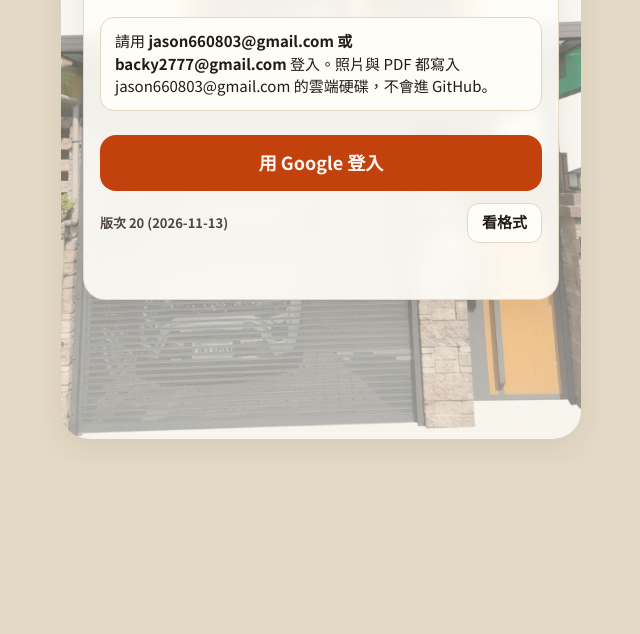
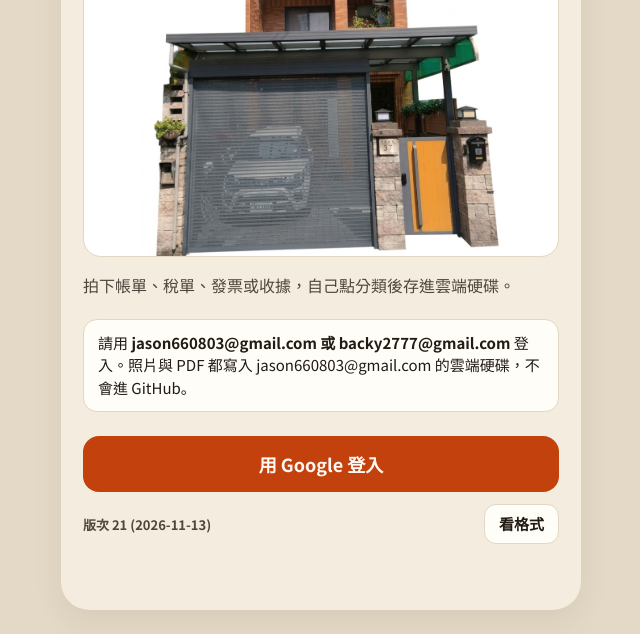
Before and after one commit to schmidtaiwan/JasonHome, a plain HTML site: page index.html in a window 1280 px wide. Shown: the part 337-971 px from the top of the page, without its empty margins (319-959 px from the left). Before the commit the page ends 800 px from the top, so only its background shows below. Drawn offline with Linux system fonts and the light colour scheme.

Commit message:
登入頁改成標題在上、其下顯示我家照片，版次 21。
Co-authored-by: Cursor <cursoragent@cursor.com>

```diff
--- a/app.css
+++ b/app.css
@@ -71,32 +71,15 @@ button:active { transform: translateY(1px); }
 }
 
 .gate {
-  position: relative;
-  isolation: isolate;
   min-height: 100dvh;
   display: flex;
   flex-direction: column;
   justify-content: center;
   padding: 28px 22px calc(28px + env(safe-area-inset-bottom));
-  background:
-    linear-gradient(180deg, rgba(243, 236, 223, 0.28) 0%, rgba(243, 236, 223, 0.55) 100%),
-    url("home.jpg?v=20") center top / cover no-repeat,
-    var(--bg);
 }
 
 .gate.showing-story {
   justify-content: flex-start;
-}
-
-#login-pane, #story-pane {
-  position: relative;
-  z-index: 1;
-  padding: 18px 16px;
-  border-radius: 22px;
-  background: rgba(255, 253, 248, 0.9);
-  border: 1px solid rgba(227, 214, 194, 0.9);
-  box-shadow: var(--shadow);
-  backdrop-filter: blur(8px);
 }
 
 .mark {
@@ -112,6 +95,18 @@ button:active { transform: translateY(1px); }
   margin: 16px 0 8px;
   font-weight: 700;
   letter-spacing: 0;
+}
+
+.home-photo {
+  display: block;
+  width: 100%;
+  max-height: min(52vh, 420px);
+  margin: 4px 0 16px;
+  object-fit: contain;
+  object-position: center top;
+  border-radius: 18px;
+  background: #fff;
+  border: 1px solid var(--line);
 }
 
 .story {
--- a/app.js
+++ b/app.js
@@ -1,7 +1,7 @@
 (function () {
   const $ = function (id) { return document.getElementById(id); };
   // 版次顯示：版次{流水號} (日期)。每次改網頁把 PAGE_BUILD +1，並把 index.html 的 ?v= 改成同一個數字。
-  const PAGE_BUILD = 20;
+  const PAGE_BUILD = 21;
   const PAGE_DATE = "2026-11-13";
 
   const state = {
--- a/index.html
+++ b/index.html
@@ -13,13 +13,14 @@
   <link rel="preconnect" href="https://fonts.googleapis.com">
   <link rel="preconnect" href="https://fonts.gstatic.com" crossorigin>
   <link href="https://fonts.googleapis.com/css2?family=Noto+Sans+TC:wght@400;500;700&display=swap" rel="stylesheet">
-  <link rel="stylesheet" href="app.css?v=20">
+  <link rel="stylesheet" href="app.css?v=21">
 </head>
 <body>
   <section id="gate" class="gate">
     <div id="login-pane">
       <img class="mark" src="icon.svg" alt="">
       <h1>三生有杏</h1>
+      <img class="home-photo" src="home.jpg?v=21" alt="我家">
       <p class="lede">拍下帳單、稅單、發票或收據，自己點分類後存進雲端硬碟。</p>
       <p class="account-note">請用 <strong id="prefer"></strong> 登入。照片與 PDF 都寫入 jason660803@gmail.com 的雲端硬碟，不會進 GitHub。</p>
       <button id="login" class="primary" type="button">用 Google 登入</button>
@@ -196,9 +197,9 @@
   <input id="pdf" class="file" type="file" accept="application/pdf,.pdf" multiple>
 
   <script src="https://accounts.google.com/gsi/client" async defer></script>
-  <script src="google_config.js?v=20" defer></script>
-  <script src="classify.js?v=20" defer></script>
-  <script src="drive.js?v=20" defer></script>
-  <script src="app.js?v=20" defer></script>
+  <script src="google_config.js?v=21" defer></script>
+  <script src="classify.js?v=21" defer></script>
+  <script src="drive.js?v=21" defer></script>
+  <script src="app.js?v=21" defer></script>
 </body>
 </html>
```
